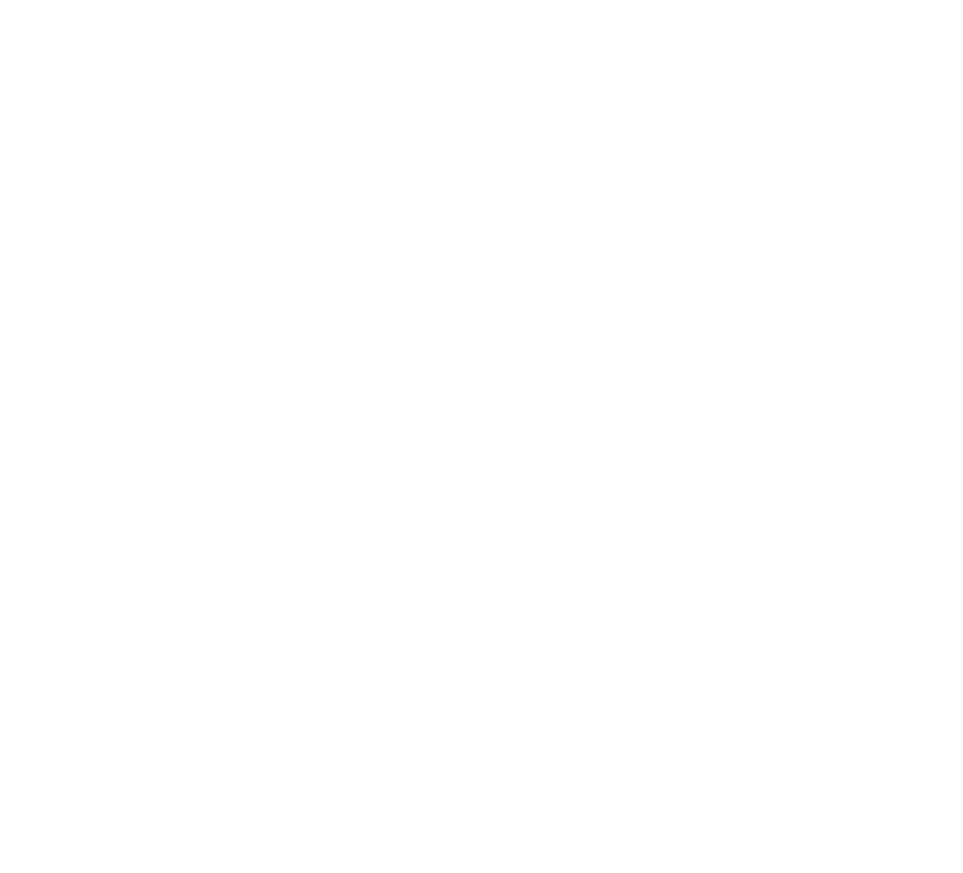
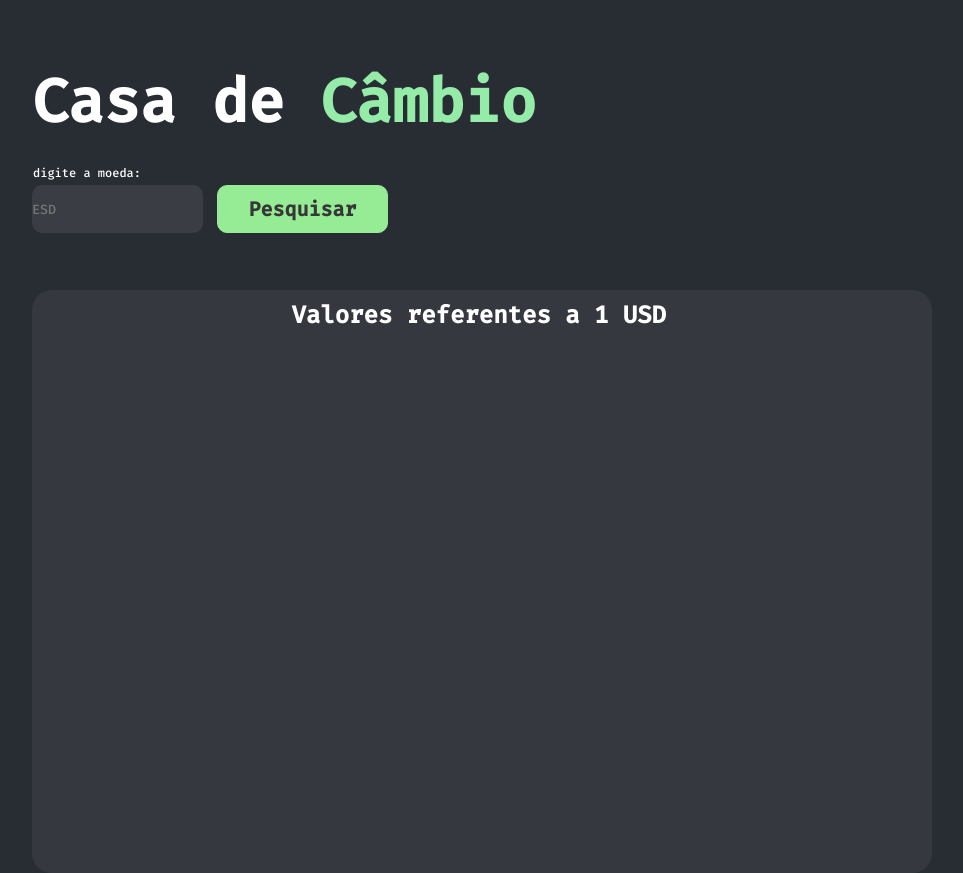
Before and after one commit to kaique-cadimiel-dev/exercicio-1.3, a website built with Vite: page index.html in a window 1280 px wide. Shown: the whole page, without its empty margins (274-1237 px from the left). Before the commit the page ends 800 px from the top, so only its background shows below. Built offline with nearby package versions, Linux system fonts and the light colour scheme.

Commit message:
implementa url

```diff
--- a/index.html
+++ b/index.html
@@ -5,8 +5,22 @@
     <meta http-equiv="X-UA-Compatible" content="IE=edge">
     <meta name="viewport" content="width=device-width, initial-scale=1.0">
     <title>Casa de Câmbio</title>
+    <link rel="preconnect" href="https://fonts.googleapis.com">
+<link rel="preconnect" href="https://fonts.gstatic.com" crossorigin>
+<link href="https://fonts.googleapis.com/css2?family=Fira+Code:wght@500&display=swap" rel="stylesheet">
 </head>
 <body>
+    <header>
+        <h1 id="titulo">Casa de <span>Câmbio</span></h1>
+    </header>
+    <p id="texto">digite a moeda:</p>
+    <div id="conteinerButton">
+        <input id="inputText" type="text" placeholder="ESD">
+        <button id="btn"><span>Pesquisar</span></button>
+    </div>
+    <section id="conteiner">
+        <p>Valores referentes a 1 USD</p>
+    </section>
     <script src="./src/main.js" type="module"></script>
 </body>
 </html>
--- a/src/main.js
+++ b/src/main.js
@@ -1 +1,12 @@
 import './style.css';
+
+var requestURL = `https://api.exchangerate.host/latest?base=${urlConvertida}`;
+var request = new XMLHttpRequest();
+request.open('GET', requestURL);
+request.responseType = 'json';
+request.send();
+
+request.onload = function() {
+  var response = request.response;
+  console.log(response);
+}
--- a/src/style.css
+++ b/src/style.css
@@ -0,0 +1,136 @@
+* {
+    font-family: 'Fira Code', monospace;
+    margin: 0px;
+    padding: 0px;
+}
+
+body {
+    background: #282c33;
+    display: flex;
+}
+
+#titulo {
+    position: absolute;
+    width: 517px;
+    height: 74px;
+    left: 306px;
+    top: 63px;
+
+    font-family: 'Fira Code';
+    font-style: normal;
+    font-weight: 700;
+    font-size: 60px;
+    line-height: 79px;
+
+    color: #FFFFFF;
+}
+
+#titulo span {
+    color: #95EBA8;
+}
+
+#texto {
+    position: absolute;
+    width: 111px;
+    height: 15px;
+    left: 307px;
+    top: 165px;
+
+    font-family: 'Fira Code';
+    font-style: normal;
+    font-weight: 400;
+    font-size: 12px;
+    line-height: 16px;
+
+    color: #FFFFFF;
+}
+
+#inputText {
+    position: absolute;
+    width: 171px;
+    height: 48px;
+    left: 306px;
+    top: 185px;
+
+    background: rgba(217, 217, 217, 0.1);
+    border-radius: 10px;
+    border: none;
+}
+
+#inputText ::placeholder{
+    position: absolute;
+    width: 37px;
+    height: 25px;
+    left: 323px;
+    top: 198px;
+
+    font-family: 'Fira Code';
+    font-style: normal;
+    font-weight: 400;
+    font-size: 20px;
+    line-height: 26px;
+
+    color: #898989;
+}
+
+#btn {
+    box-sizing: border-box;
+
+    position: absolute;
+    width: 171px;
+    height: 48px;
+    left: 491px;
+    top: 185px;
+
+    background: #96EB95;
+    border: 1px solid #96EB95;
+    border-radius: 10px;
+}
+
+#btn span {
+    /* position: absolute; */
+    width: 111px;
+    height: 25px;
+    left: 521px;
+    top: 196px;
+
+    font-style: normal;
+    font-weight: 700;
+    font-size: 20px;
+    line-height: 26px;
+
+    color: #373737;
+}
+
+#conteinerButton {
+    margin-top: 40px;
+}
+
+#conteiner {
+    position: absolute;
+    width: 900px;
+    height: 583px;
+    left: 306px;
+    top: 290px;
+
+    background: rgba(255, 255, 255, 0.06);
+    border-radius: 20px;
+}
+
+#conteiner p {
+
+    position: absolute;
+    text-align: end;
+    width: 384px;
+    height: 30px;
+    left: 250px;
+    top: 10px;
+
+    font-family: 'Fira Code';
+    font-style: normal;
+    font-weight: 700;
+    font-size: 24px;
+    line-height: 31px;
+
+    color: #FFFFFF;
+}
```
